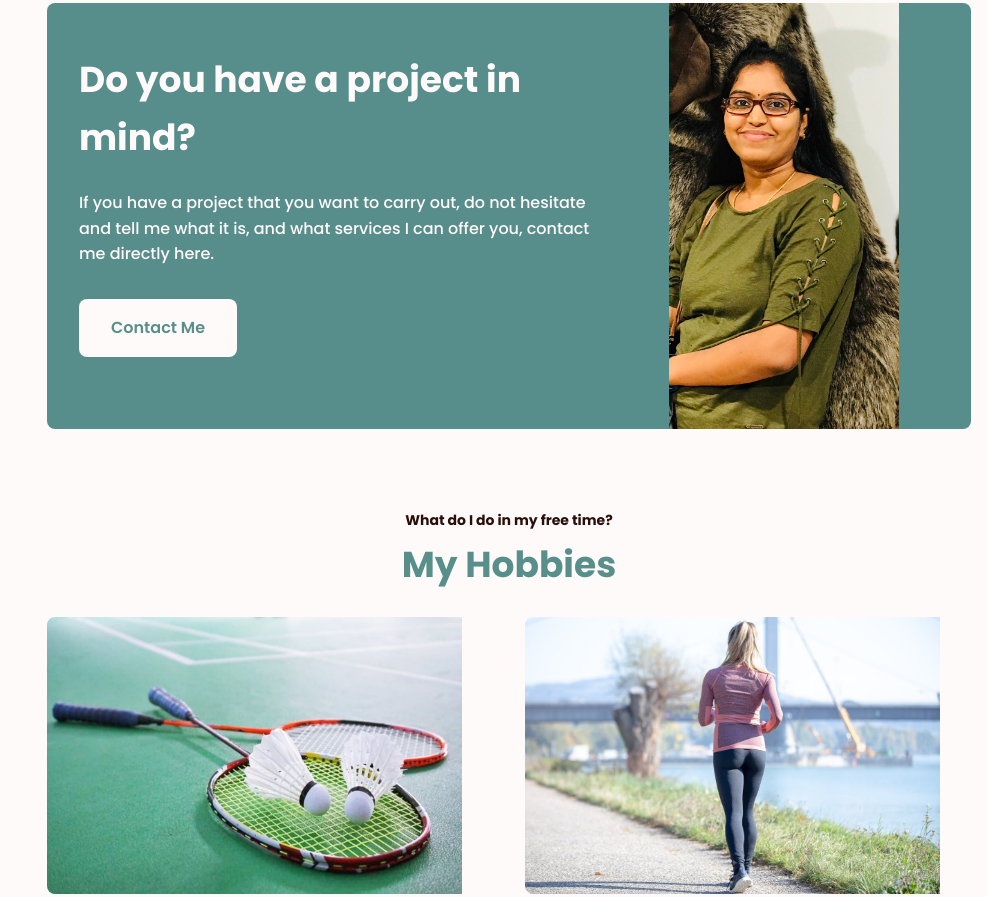
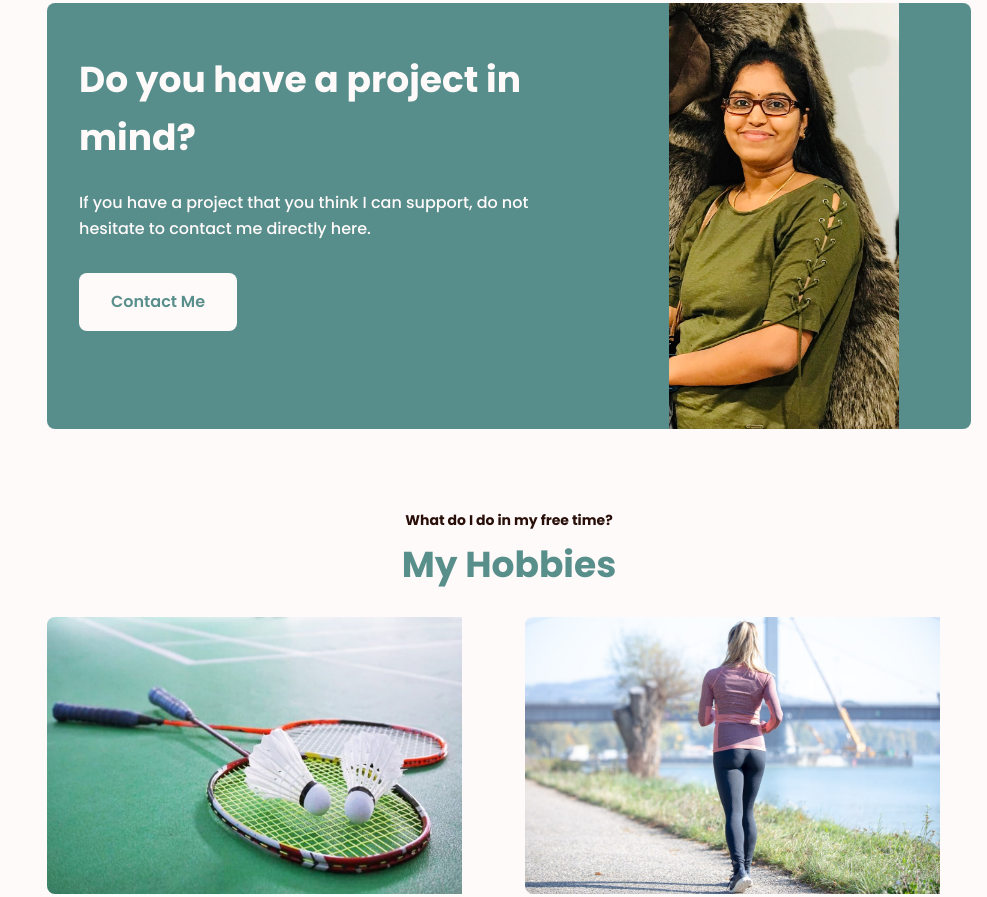
Before and after one commit to priyankakoneti/Portfolio, a plain HTML site: page index.html in a window 1280 px wide. Shown: the part 4724-5621 px from the top of the page, without its empty margins (293-1280 px from the left). Drawn offline with nearby package versions, Linux system fonts and the light colour scheme.

Commit message:
Add files via upload
removed hyperlinks for hobbies!

```diff
--- a/index.html
+++ b/index.html
@@ -38,7 +38,7 @@
                     <li class="nav_item"><a href="#timeline" class="nav_link">Timeline</a></li>
                     <li class="nav_item"><a href="#services" class="nav_link">Experience</a></li>
                     <li class="nav_item"><a href="#hobbies" class="nav_link">Hobbies</a></li>
-                    <li class="nav_item"><a href="#home" class="nav_link">Contact Me</a></li>
+                    <li class="nav_item"><a href="#about" class="nav_link">Contact Me</a></li>
 
                 </ul>
             </div>
@@ -451,9 +451,9 @@
             <div class="project_container bdp-grid">
                 <div class="project_data">
                     <h2 class="section-title project_title">Do you have a project in mind?</h2>
-                    <p class="project_description">If you have a project that you want to carry out, do not hesitate and
-                        tell me what it is, and what services I can offer you, contact me directly here.</p>
-                    <a href="#contact" class="button button_light">Contact Me</a>
+                    <p class="project_description">If you have a project that you think I can support, do not hesitate
+                        to contact me directly here.</p>
+                    <a href="#about" class="button button_light">Contact Me</a>
                 </div>
 
                 <img src="priyanka project.jpg" alt="" class="project_img">
@@ -471,7 +471,7 @@
                     <img src="badminton.jpg" alt="">
 
                     <div class="works_data">
-                        <a href="#" class="works_link"><i class='bx bx-time-five'></i></a>
+                        <!--<a href="#" class="works_link"><i class='bx bx-time-five'></i></a>-->
                         <span class="works_title">Badminton</span>
                     </div>
                 </div>
@@ -480,7 +480,7 @@
                     <img src="walking.jpg" alt="">
 
                     <div class="works_data">
-                        <a href="#" class="works_link"><i class='bx bx-time-five'></i></i></a>
+                        <!--<a href="#" class="works_link"><i class='bx bx-time-five'></i></i></a>-->
                         <span class="works_title">Walking</span>
                     </div>
                 </div>
@@ -489,7 +489,7 @@
                     <img src="family.jpg" alt="">
 
                     <div class="works_data">
-                        <a href="#" class="works_link"><i class='bx bx-time-five'></i></a>
+                        <!--<a href="#" class="works_link"><i class='bx bx-time-five'></i></a>-->
                         <span class="works_title">Spending time with family</span>
                     </div>
                 </div>
@@ -531,7 +531,7 @@
     <footer class="footer section" id="footer">
         <div class="footer_container bdf-grid">
             <h1 class="footer_title">Priyanka Koneti</h1>
-            <p class="footer description">I am Priyanka Koneti and this is my personal website, consult me here</p>
+            <p class="footer description">I am Priyanka Koneti and this is my personal website, contact me here:</p>
 
             <div class="footer_social">
                 <a href="https://www.facebook.com/priya.koneti.5" class="footer_link" target="_blank"><i
```
